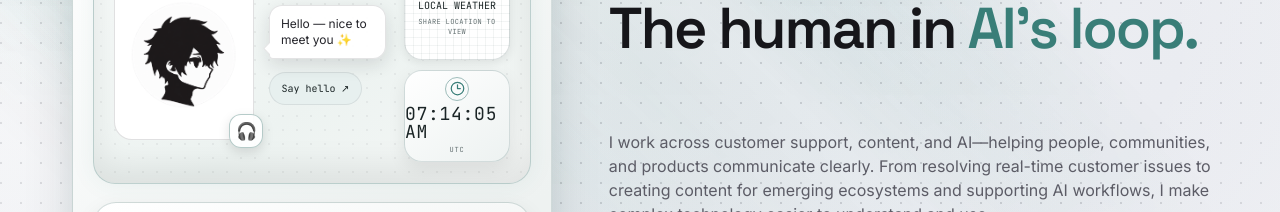
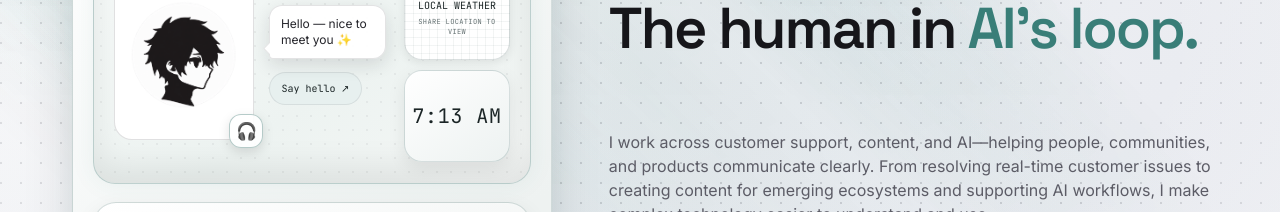
Before and after one commit to isharik/Portfolio, a Next.js app: page / in a window 1280 px wide. Shown: the part 238-450 px from the top of the page. Built offline with nearby package versions, Linux system fonts and the light colour scheme.

Commit message:
Simplify local clock and slow welcome greetings

```diff
--- a/src/app/globals.css
+++ b/src/app/globals.css
@@ -397,10 +397,8 @@ html.js .particle-title.is-ready .particle-title-semantic {
 .recruiter-avatar-doodle { position: absolute; z-index: 4; top: -9px; left: -8px; display: grid; width: 29px; height: 29px; place-items: center; border: 1px solid var(--glass-border); border-radius: 50%; background: var(--surface); box-shadow: 0 3px 9px rgba(0,0,0,.14); font-size: 16px; transform: rotate(-10deg); transition: transform 220ms var(--ease-out); }
 .recruiter-album-art:hover .recruiter-avatar-doodle { transform: rotate(8deg) translateY(-2px); }
 .recruiter-headphone-badge { position: absolute; z-index: 4; right: -9px; bottom: -8px; display: grid; width: 34px; height: 34px; place-items: center; border: 1px solid color-mix(in srgb, var(--accent) 30%, var(--glass-border)); border-radius: 12px; background: color-mix(in srgb, var(--surface) 88%, transparent); box-shadow: 0 4px 12px rgba(0,0,0,.12); font-family: "Apple Color Emoji", "Segoe UI Emoji", "Noto Color Emoji", sans-serif; font-size: 17px; }
-.recruiter-showpiece { position: relative; display: grid; min-height: 92px; align-content: center; justify-items: center; gap: 4px; overflow: hidden; border: 1px solid color-mix(in srgb, var(--accent) 12%, var(--glass-border)); border-radius: 18px; background: var(--player-widget-bg); box-shadow: inset 0 1px rgba(255,255,255,.08), 0 6px 18px rgba(0,0,0,.08); }
-.recruiter-clock-face { display: grid; width: 24px; height: 24px; place-items: center; border: 1px solid color-mix(in srgb, var(--accent) 42%, var(--glass-border)); border-radius: 50%; color: var(--accent); }
-.recruiter-clock-time { color: var(--player-fg); font-family: var(--font-mono), monospace; font-size: 18px; font-variant-numeric: tabular-nums; letter-spacing: .04em; line-height: 1; }
-.recruiter-clock-zone { color: var(--player-muted); font-family: var(--font-mono), monospace; font-size: 7px; letter-spacing: .12em; text-transform: uppercase; }
+.recruiter-showpiece { position: relative; display: grid; min-height: 92px; place-items: center; overflow: hidden; border: 1px solid color-mix(in srgb, var(--accent) 12%, var(--glass-border)); border-radius: 18px; background: var(--player-widget-bg); box-shadow: inset 0 1px rgba(255,255,255,.08), 0 6px 18px rgba(0,0,0,.08); }
+.recruiter-clock-time { color: var(--player-fg); font-family: var(--font-mono), monospace; font-size: 20px; font-variant-numeric: tabular-nums; letter-spacing: .04em; line-height: 1; }
 .recruiter-art-sticker { position: absolute; z-index: 2; display: grid; place-items: center; pointer-events: none; filter: drop-shadow(0 2px 4px rgba(0,0,0,.12)); }
 .recruiter-art-sticker-one { top: 18px; left: 144px; color: var(--accent); font-size: 22px; transform: rotate(-12deg); animation: recruiter-sticker-float 3.6s ease-in-out infinite; }
 .recruiter-weather {
--- a/src/components/ui/Preloader.tsx
+++ b/src/components/ui/Preloader.tsx
@@ -30,8 +30,8 @@ const GREETINGS = [
   { text: 'Merhaba', emoji: '🧿' },
 ]
 const GREETING_TEXTS = GREETINGS.map(({ text }) => text)
-const MORPH_DURATION = 0.42
-const MORPH_REST = 0.11
+const MORPH_DURATION = 0.46
+const MORPH_REST = 0.12
 
 /**
  * Skippable greeting sequence over the same theme-aware global background as
--- a/src/components/ui/RecruiterIntroPlayer.tsx
+++ b/src/components/ui/RecruiterIntroPlayer.tsx
@@ -1,6 +1,6 @@
 'use client'
 
-import { Clock3, FastForward, Pause, Play, Repeat, Rewind, Volume2 } from 'lucide-react'
+import { FastForward, Pause, Play, Repeat, Rewind, Volume2 } from 'lucide-react'
 import Image from 'next/image'
 import { type CSSProperties, useEffect, useRef, useState } from 'react'
 
@@ -35,16 +35,13 @@ export default function RecruiterIntroPlayer() {
   const [weather, setWeather] = useState<LocalWeather | null>(null)
   const [weatherStatus, setWeatherStatus] = useState<WeatherState>('consent')
   const [localTime, setLocalTime] = useState('')
-  const [timeZone, setTimeZone] = useState('LOCAL TIME')
 
   const greetings = ['Hi there 👋', 'Hello — nice to meet you ✨', 'Let’s get to know each other ☕', 'Let’s connect 🤝']
 
   useEffect(() => {
-    const updateClock = () => setLocalTime(new Intl.DateTimeFormat(undefined, { hour: '2-digit', minute: '2-digit', second: '2-digit' }).format(new Date()))
+    const updateClock = () => setLocalTime(new Intl.DateTimeFormat(undefined, { hour: 'numeric', minute: '2-digit', hour12: true }).format(new Date()))
     updateClock()
-    const zone = Intl.DateTimeFormat().resolvedOptions().timeZone
-    setTimeZone(zone?.split('/').at(-1)?.replaceAll('_', ' ') ?? 'LOCAL TIME')
-    const timer = window.setInterval(updateClock, 1000)
+    const timer = window.setInterval(updateClock, 15000)
     return () => window.clearInterval(timer)
   }, [])
 
@@ -178,10 +175,8 @@ export default function RecruiterIntroPlayer() {
               </div>
             )}
           </div>
-          <div className="recruiter-showpiece" role="img" aria-label="Decorative teal orbit showpiece">
-            <span className="recruiter-clock-face" aria-hidden="true"><Clock3 size={15} /></span>
-            <span className="recruiter-clock-time" aria-label={`Local time ${localTime || 'loading'}`}>{localTime || '--:--:--'}</span>
-            <span className="recruiter-clock-zone">{timeZone}</span>
+          <div className="recruiter-showpiece">
+            <time className="recruiter-clock-time" aria-label={`Local time ${localTime || 'loading'}`}>{localTime || '--:--'}</time>
           </div>
         </aside>
       </div>
```
